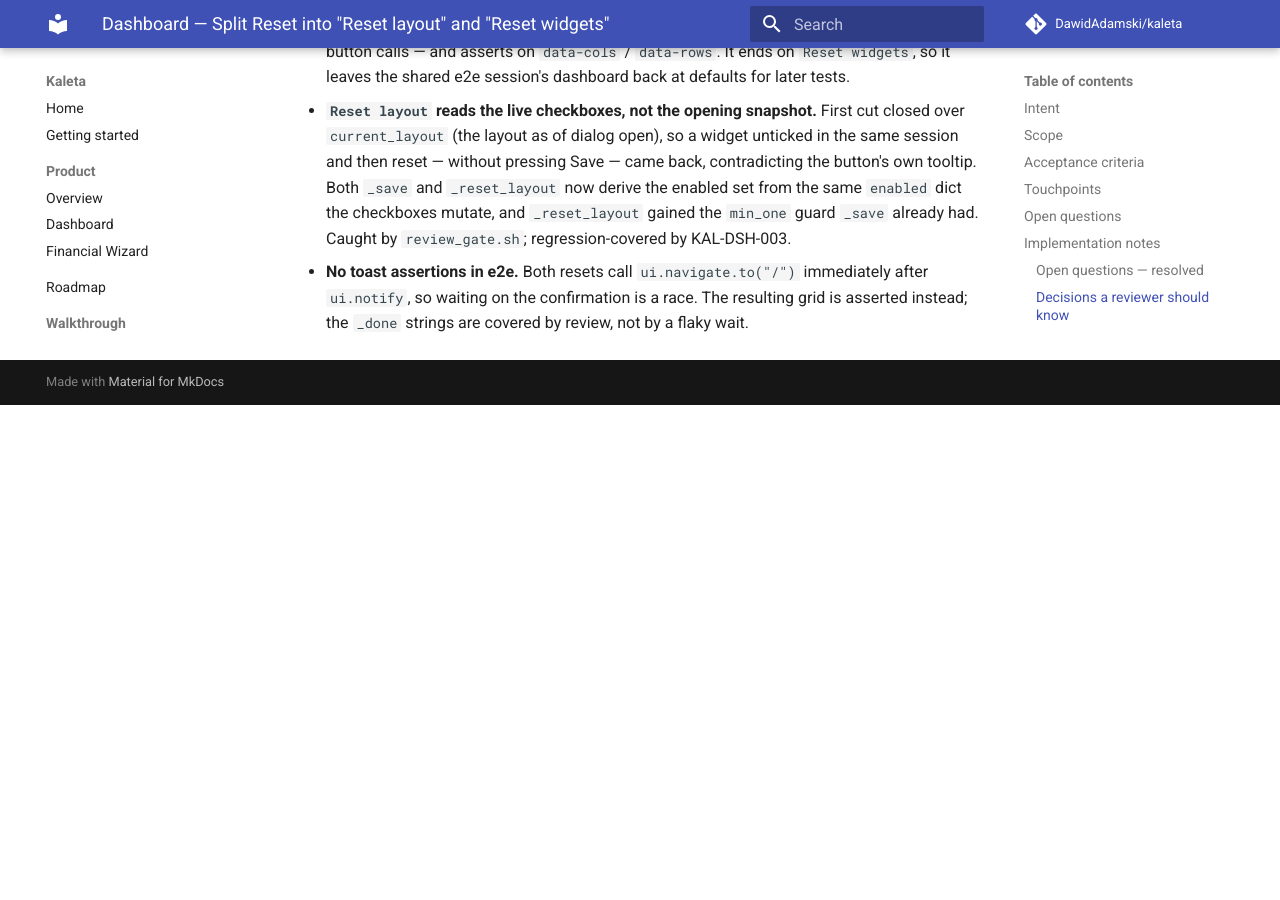
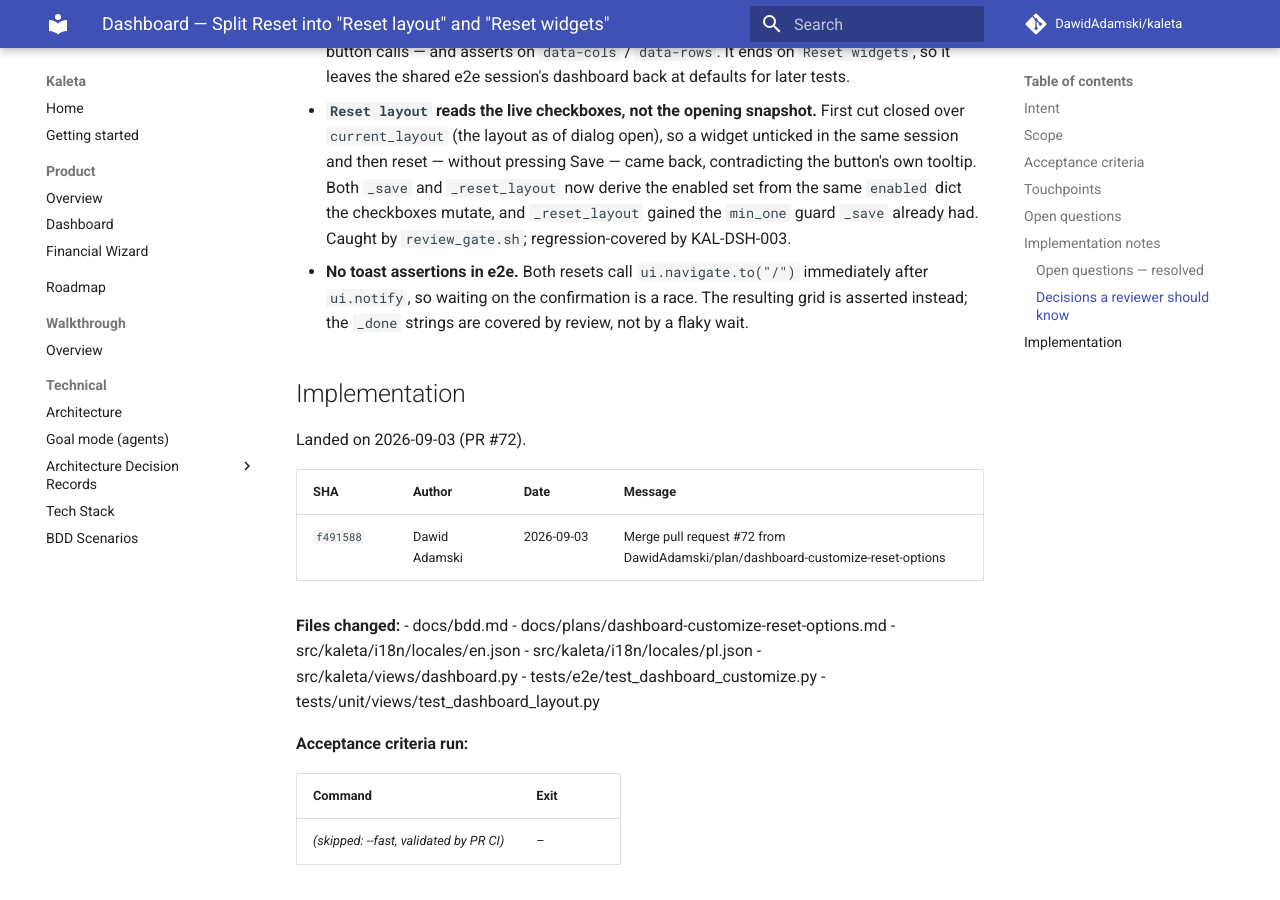
Before and after one commit to DawidAdamski/kaleta, an MkDocs documentation site: the page built from docs/plans/archive/dashboard-customize-reset-options.md, in a window 1280 px wide and 900 px high, scrolled down 2873 px. Built offline with MkDocs 1.6.1 and Material for MkDocs 9.7.7, drawn with Linux system fonts in a browser that asks for light colours; comment, search, counter and statistics services are not loaded; before the commit the page ends 3278 px from its top, so only the background shows below that.

Commit message:
docs(plans): archive dashboard-customize-reset-options (#72)

```diff
--- a/docs/plans/dashboard-customize-reset-options.md
+++ b/docs/plans/archive/dashboard-customize-reset-options.md
@@ -3,8 +3,9 @@ plan_id: dashboard-customize-reset-options
 title: Dashboard — Split Reset into "Reset layout" and "Reset widgets"
 area: dashboard
 effort: small
-roadmap_ref: ../roadmap.md#dashboard
-status: in-progress
+roadmap_ref: ../../roadmap.md#dashboard
+status: archived
+archived_at: 2026-09-03
 deferred_to: q4-2026
 ---
 
@@ -142,3 +143,26 @@ Out of scope:
   immediately after `ui.notify`, so waiting on the confirmation is a race.
   The resulting grid is asserted instead; the `_done` strings are covered by
   review, not by a flaky wait.
+
+## Implementation
+
+Landed on 2026-09-03 (PR #72).
+
+| SHA | Author | Date | Message |
+|---|---|---|---|
+| `f491588` | Dawid Adamski | 2026-09-03 | Merge pull request #72 from DawidAdamski/plan/dashboard-customize-reset-options |
+
+**Files changed:**
+- docs/bdd.md
+- docs/plans/dashboard-customize-reset-options.md
+- src/kaleta/i18n/locales/en.json
+- src/kaleta/i18n/locales/pl.json
+- src/kaleta/views/dashboard.py
+- tests/e2e/test_dashboard_customize.py
+- tests/unit/views/test_dashboard_layout.py
+
+**Acceptance criteria run:**
+
+| Command | Exit |
+|---|---|
+| _(skipped: --fast, validated by PR CI)_ | – |
```
Also changed, not shown: docs/plans/README.md (+1 -1 lines).
